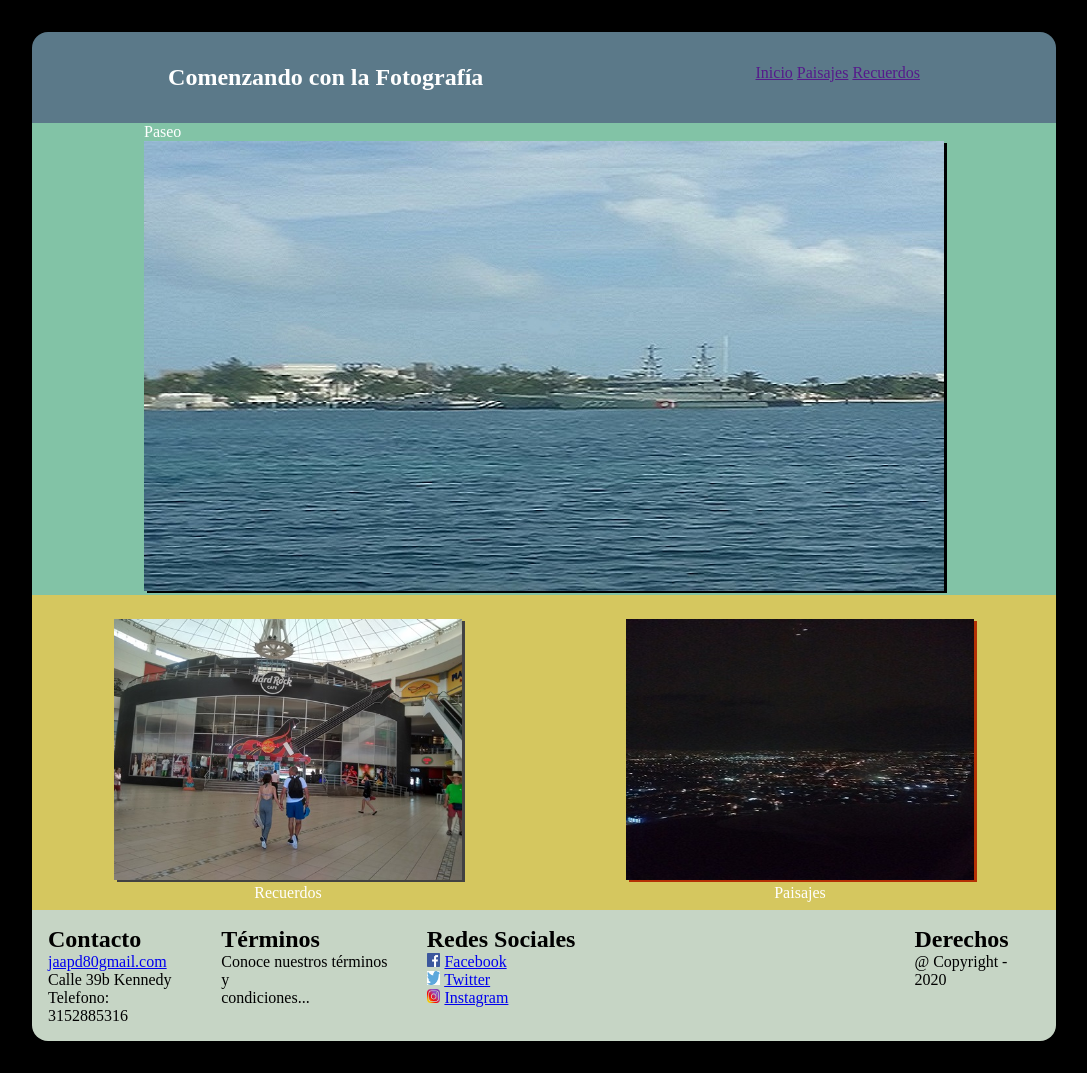
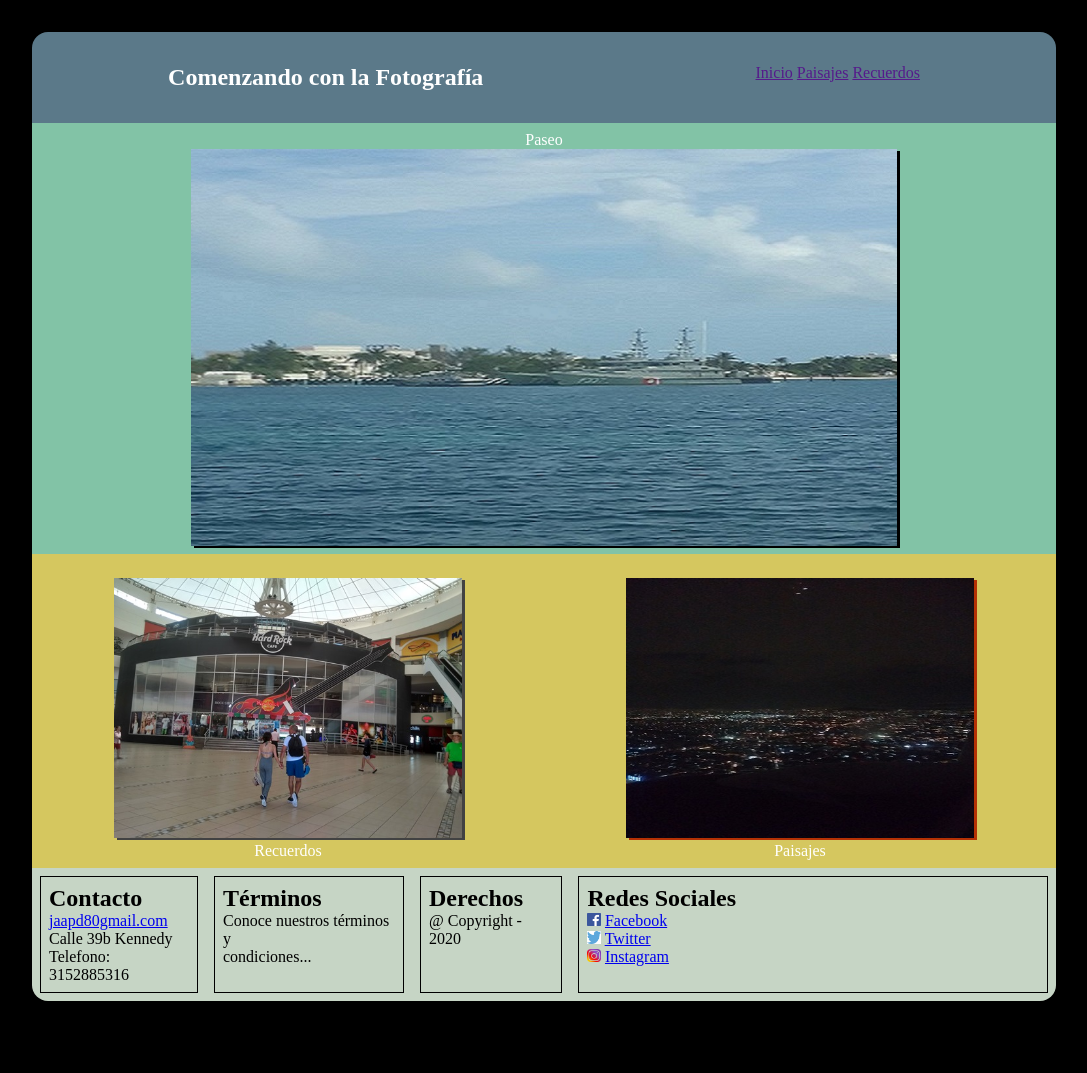
Before and after one commit to jorgealvarez1408/Aprendiendo-CSS-NextU, a plain HTML site: page index.html in a window 1280 px wide. Shown: the whole page, without its empty margins (96-1183 px from the left). After the commit the page ends 1033 px from the top, so only its background shows below. Drawn offline with Linux system fonts and the light colour scheme.

Commit message:
se realiza cambio del width al 100% en el body, se suprime la propiedad disple:flex en el contenedor_central, se agrega padding se central el texto en el contenedor_central con el #item1; se deja el width al 70% en la clase ImagenPaseo y se adiciona un heigth del 30%. se agregan los #item4-5-6-7 con la propiedad flex y se cambia la ubicación del item6 al 7

```diff
--- a/css/estilos.css
+++ b/css/estilos.css
@@ -5,6 +5,7 @@
 body{
   background: #000000;
   color: #FFFFFF;
+  width: 100%;
   margin-top: 2em;
   margin-bottom: 2em;
   display: flex;
@@ -30,10 +31,17 @@ body{
 #contenedor_central{
   background: #82c3a6;
   width: 80%;
-  display: flex;
-  justify-content: center;
 }
+  #item1{
+    padding: 0.5em;
+    text-align: center;
+  }
   .ImagenPaseo{
+    display: block;
+    margin-left: auto;
+    margin-right: auto;
+    width: 70%;
+    height: 30%;
     filter: drop-shadow(3px 2px #000000);
   }
 /*Inician los estilos para el contenedor_secundario*/
@@ -68,21 +76,21 @@ body{
       transform: rotate(20deg);
   }*/
   .ImagenMano:hover{
-    animation: MyAnimation 2s;
+    animation: MyAnimation 3s;
   }
   @keyframes MyAnimation{
     from{
       transform: rotate(20deg);
     }
     to{
-      transform: rotate(0deg);
+      transform: rotate(-20deg);
     }
   }
   /*.ImagenPaisaje:hover{
     transform: translate(5px,-20px);
   }*/
   .ImagenPaisaje:hover{
-    animation: MyAnimation1 2s;
+    animation: MyAnimation1 3s;
   }
   @keyframes MyAnimation1{
     from{
@@ -99,12 +107,25 @@ body{
   border-radius: 0 0 1em 1em;
   width: 80%;
   display: flex;
-  justify-content: space-around;
 }
 footer>article{
   margin: 0.5em;
   padding: 0.5em;
+  border: solid 1px black;
 }
   footer article figure img{
     width: 3%;
   }
+  #item4{
+    flex: 1 1 auto;
+  }
+  #item5{
+    flex: 1 1 auto;
+  }
+  #item6{
+    flex: 1 1 auto;
+    order: 7;
+  }
+  #item7{
+    flex: 6 1 auto;
+  }
```
